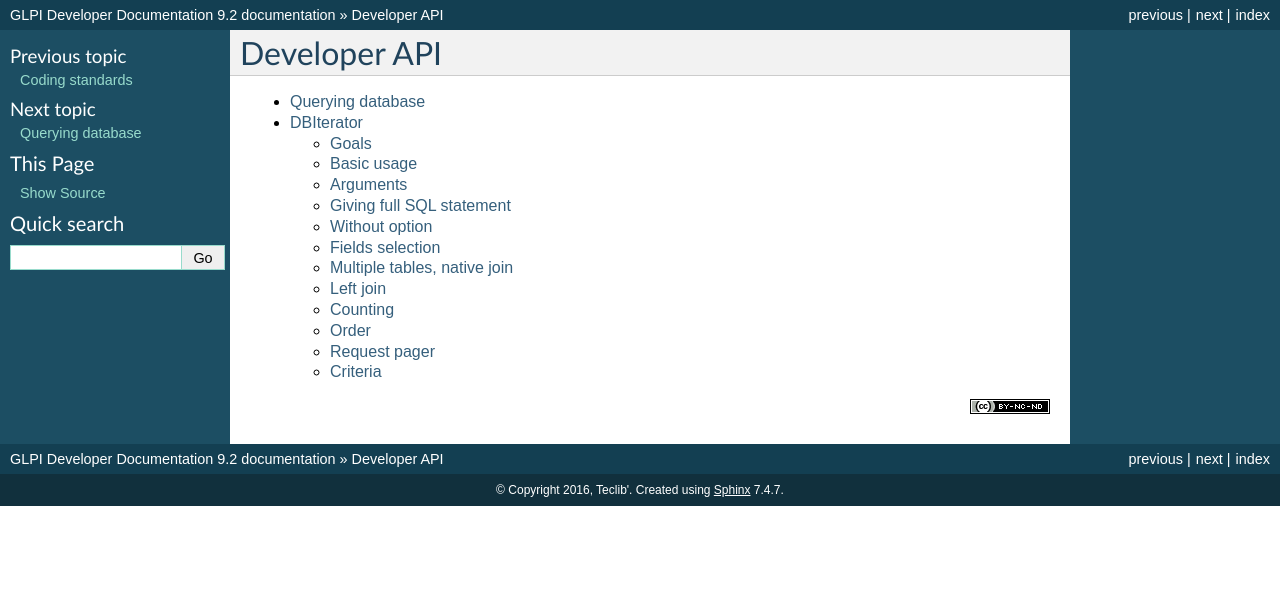
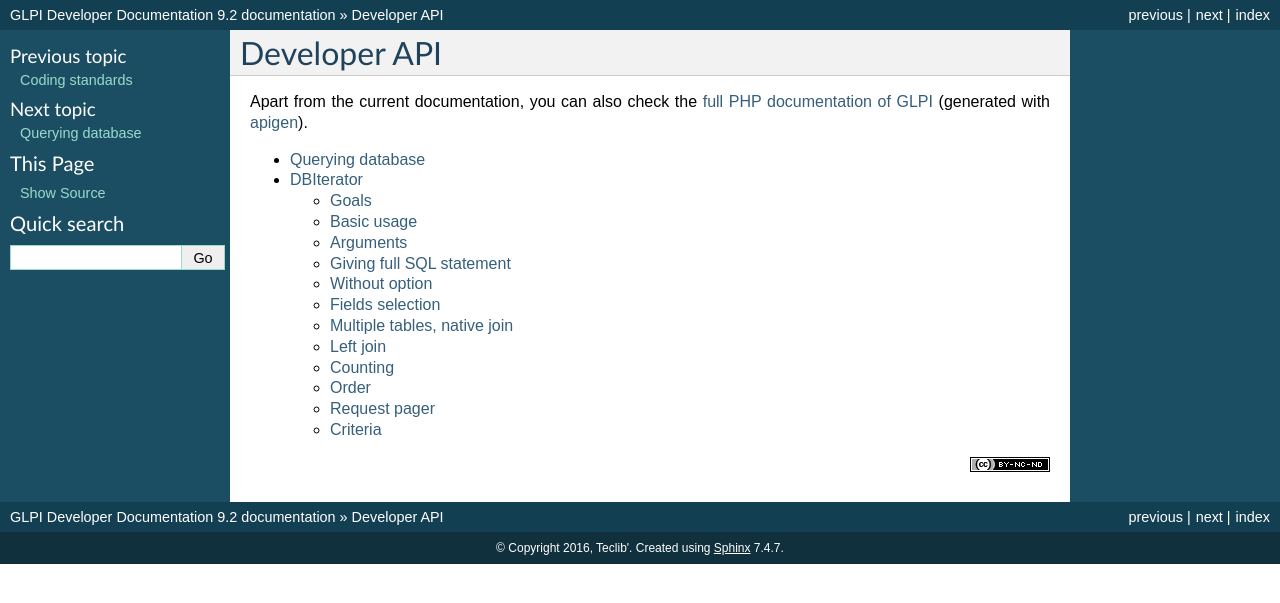
Before and after one commit to glpi-project/docdev, a Sphinx documentation site: the page built from source/devapi/index.rst, in a window 1280 px wide. Shown: the top 603 px of the page. Built offline with Sphinx 7.4.7, drawn with Linux system fonts in a browser that asks for light colours.

Commit message:
Add link to apidoc

```diff
--- a/source/devapi/index.rst
+++ b/source/devapi/index.rst
@@ -1,5 +1,7 @@
 Developer API
 =============
+
+Apart from the current documentation, you can also check the `full PHP documentation of GLPI <https://forge.glpi-project.org/apidoc/>`_ (generated with `apigen <http://www.apigen.org/>`_).
 
 .. toctree::
    :maxdepth: 2
```
